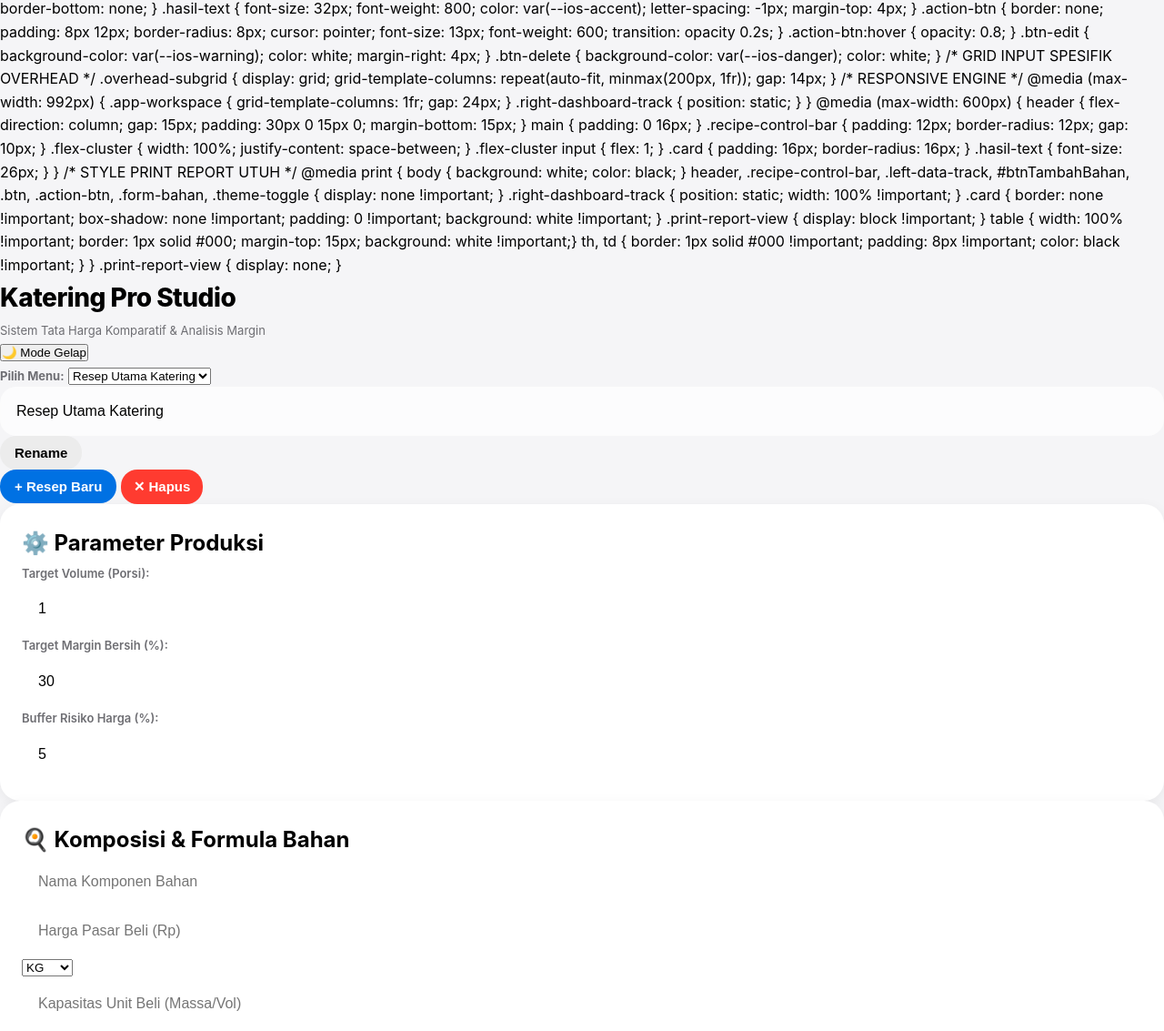
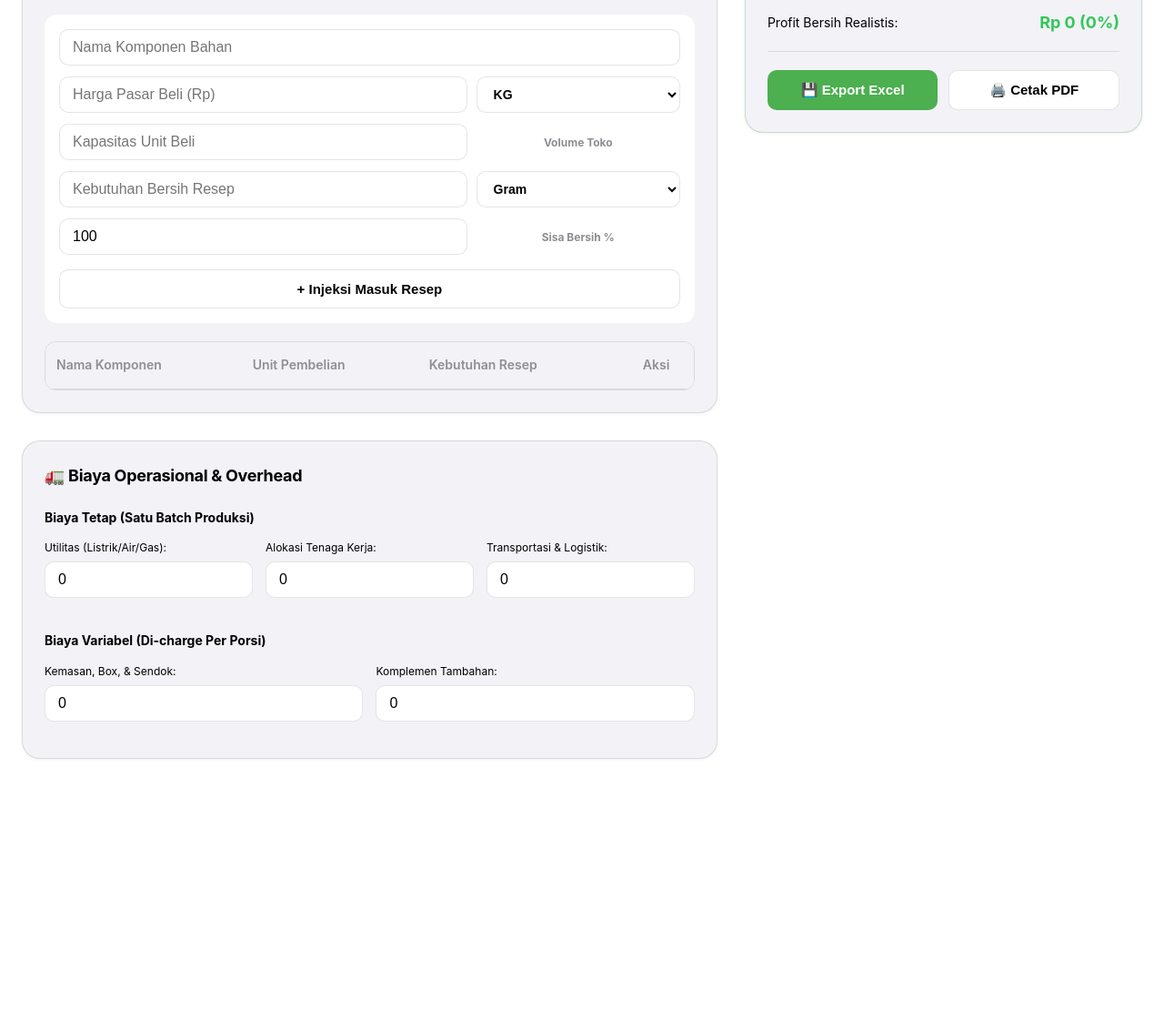
Before and after one commit to workerblood1210/kasir-promax, a plain HTML site: page CATERING TOOLS/index.html in a window 1280 px wide. Shown: the part 540-1673 px from the top of the page at 91% size. After the commit the page ends 1414 px from the top, so only its background shows below. Drawn offline with Linux system fonts and the light colour scheme.

Commit message:
Update index.html

```diff
--- a/CATERING TOOLS/index.html
+++ b/CATERING TOOLS/index.html
@@ -7,15 +7,29 @@
 
     <link rel="stylesheet" href="core.css">
     <link rel="manifest" href="manifest.json">
-    <meta name="theme-color" content="#0071e3">
+    <meta name="theme-color" content="#4CAF50">
 
     <style>
         /* ======================================================================
-           MINIMALIST ENTERPRISE LAYOUT & THEME ENGINE (CTO ARCHITECTURE)
+           MINIMALIST ENTERPRISE LAYOUT & THEME ENGINE
            ====================================================================== */
 
+        :root {
+            --ios-bg-primary: #ffffff;
+            --ios-bg-secondary: #f2f2f7;
+            --ios-bg-tertiary: #ffffff;
+            --ios-text-primary: #000000;
+            --ios-text-secondary: #8e8e93;
+            --ios-accent: #4CAF50;
+            --ios-success: #34c759;
+            --ios-warning: #ff9500;
+            --ios-danger: #ff3b30;
+            --glass-border: rgba(0,0,0,0.1);
+            --shadow-sm: 0 2px 8px rgba(0,0,0,0.05);
+            --shadow-xs: 0 1px 4px rgba(0,0,0,0.05);
+        }
+
         /* DARK MODE VARIABLES INJECTION */
-<style>
         :root.dark-theme {
             --ios-bg-primary: #000000;
             --ios-bg-secondary: #1c1c1e;
@@ -27,13 +41,6 @@
             --shadow-xs: 0 1px 4px rgba(0,0,0,0.5);
             color-scheme: dark;
         }
-
-        body {
-            background-color: var(--ios-bg-primary);
-            /* ... sisa kode CSS body, header, dll bawahnya ... */
-        }
-    </style>
-        </script>
 
         body {
             background-color: var(--ios-bg-primary);
@@ -136,7 +143,7 @@
             top: 30px;
         }
 
-        /* RE-ARCHITECTED ELEMENTS */
+        /* CARD ELEMENTS */
         .card {
             background: var(--ios-bg-secondary);
             border-radius: 20px;
@@ -208,7 +215,7 @@
             color: var(--ios-text-secondary);
         }
 
-        /* FIX INPUT TEXT WARNA DI DARK MODE */
+        /* INPUT TEXT COMPONENT */
         input.input {
             background: var(--ios-bg-tertiary);
             color: var(--ios-text-primary);
@@ -237,6 +244,19 @@
             margin-top: 4px;
         }
 
+        /* BUTTONS */
+        .btn {
+            background: var(--ios-bg-tertiary);
+            color: var(--ios-text-primary);
+            border: 1px solid var(--glass-border);
+            padding: 10px 16px;
+            border-radius: 10px;
+            font-weight: 600;
+            cursor: pointer;
+        }
+        .btn-primary { background: var(--ios-accent); color: white; border: none; }
+        .btn-secondary { background: var(--ios-bg-tertiary); border: 1px solid var(--glass-border); }
+
         .action-btn {
             border: none;
             padding: 8px 12px;
@@ -250,7 +270,7 @@
         .btn-edit { background-color: var(--ios-warning); color: white; margin-right: 4px; }
         .btn-delete { background-color: var(--ios-danger); color: white; }
 
-        /* GRID INPUT SPESIFIK OVERHEAD */
+        /* OVERHEAD SUBGRID */
         .overhead-subgrid {
             display: grid;
             grid-template-columns: repeat(auto-fit, minmax(200px, 1fr));
@@ -273,7 +293,7 @@
             .hasil-text { font-size: 26px; }
         }
 
-        /* STYLE PRINT REPORT UTUH */
+        /* PRINT REPORT SYSTEM */
         @media print {
             body { background: white; color: black; }
             header, .recipe-control-bar, .left-data-track, #btnTambahBahan, .btn, .action-btn, .form-bahan, .theme-toggle {
@@ -287,51 +307,64 @@
         }
         .print-report-view { display: none; }
     </style>
+
+    <!-- ANTI-FLASH THEME ENGINE JAVASCRIPT (Ditaruh aman di bawah style) -->
+    <script>
+        const savedTheme = localStorage.getItem('katering-theme');
+        const systemDark = window.matchMedia('(prefers-color-scheme: dark)').matches;
+        if (savedTheme === 'dark' || (!savedTheme && systemDark)) {
+            document.documentElement.classList.add('dark-theme');
+        }
+    </script>
 </head>
 <body>
 
     <main>
+        <!-- TOP NAVIGATION & HEADER WITH DARK MODE TOGGLE -->
         <header>
             <div>
-                <h1 class="h1" style="margin: 0 0 4px 0; font-size: 28px; font-weight: 800; letter-spacing: -0.5px;">Katering Pro Studio</h1>
-                <p class="caption" style="margin: 0; color: var(--ios-text-secondary);">Sistem Tata Harga Komparatif & Analisis Margin</p>
+                <h1 style="margin: 0 0 4px 0; font-size: 28px; font-weight: 800; letter-spacing: -0.5px;">Katering Pro Studio</h1>
+                <p style="margin: 0; color: var(--ios-text-secondary);">Sistem Tata Harga Komparatif & Analisis Margin</p>
             </div>
             <button class="theme-toggle" onclick="toggleThemeCore()" id="btnThemeToggle">
                 🌙 Mode Gelap
             </button>
         </header>
 
+        <!-- TOOLBAR MANAJEMEN MULTI-RESEP -->
         <div class="recipe-control-bar" id="recipeBar">
             <div class="flex-cluster">
-                <span class="caption" style="font-weight: 700; color: var(--ios-text-secondary);">Pilih Menu:</span>
+                <span style="font-weight: 700; color: var(--ios-text-secondary);">Pilih Menu:</span>
                 <select id="recipeSelector" class="select-ios" onchange="switchRecipeUI()"></select>
             </div>
             <div class="flex-cluster">
                 <input type="text" id="recipeNameInput" class="input" placeholder="Ganti nama resep" style="margin-bottom: 0;">
-                <button class="btn btn-secondary tap" onclick="renameRecipeUI()" style="padding: 10px 16px;">Rename</button>
+                <button class="btn btn-secondary" onclick="renameRecipeUI()" style="padding: 10px 16px;">Rename</button>
             </div>
             <div class="flex-cluster">
-                <button class="btn btn-primary tap" onclick="createNewRecipeUI()" style="padding: 10px 16px;">+ Resep Baru</button>
-                <button class="btn tap" style="background: var(--ios-danger); color:white; padding: 10px 14px;" onclick="deleteRecipeUI()">✕ Hapus</button>
+                <button class="btn btn-primary" onclick="createNewRecipeUI()" style="padding: 10px 16px;">+ Resep Baru</button>
+                <button class="btn" style="background: var(--ios-danger); color:white; padding: 10px 14px;" onclick="deleteRecipeUI()">✕ Hapus</button>
             </div>
         </div>
 
+        <!-- TWO-TRACK APP WORKSPACE -->
         <div class="app-workspace">
 
+            <!-- TRACK KIRI: MANAGEMENT DATA INPUT -->
             <div class="left-data-track">
                 <section id="konfigurasi" class="card">
                     <h2 class="card-title">⚙️ Parameter Produksi</h2>
                     <div class="overhead-subgrid">
                         <div class="form-group">
-                            <label class="caption" style="font-weight: 600;">Target Volume (Porsi):</label>
+                            <label style="font-weight: 600; font-size: 14px;">Target Volume (Porsi):</label>
                             <input type="number" class="input" id="inputPorsi" value="1" min="1" oninput="updateConfigLive()">
                         </div>
                         <div class="form-group">
-                            <label class="caption" style="font-weight: 600;">Target Margin Bersih (%):</label>
+                            <label style="font-weight: 600; font-size: 14px;">Target Margin Bersih (%):</label>
                             <input type="number" class="input" id="inputMargin" value="30" min="0" oninput="updateConfigLive()">
                         </div>
                         <div class="form-group">
-                            <label class="caption" style="font-weight: 600;">Buffer Risiko Harga (%):</label>
+                            <label style="font-weight: 600; font-size: 14px;">Buffer Risiko Harga (%):</label>
                             <input type="number" class="input" id="inputBuffer" value="5" min="0" oninput="updateConfigLive()">
                         </div>
                     </div>
@@ -344,7 +377,7 @@
                             <input type="text" class="input" id="namaBahan" placeholder="Nama Komponen Bahan">
                         </div>
                         <div class="input-row-grid">
-                            <input type="number" class="input" id="hargaBeli" placeholder="Harga Pasar Beli (Rp)" style="margin-bottom: 0;">
+                            <input type="number" class="input" id="hargaBeli" placeholder="Harga Pasar Beli (Rp)">
                             <select id="satuanBeli" class="select-ios">
                                 <option value="kg">KG</option>
                                 <option value="gr">Gram</option>
@@ -354,11 +387,11 @@
                             </select>
                         </div>
                         <div class="input-row-grid">
-                            <input type="number" class="input" id="beratBeli" placeholder="Kapasitas Unit Beli (Massa/Vol)" style="margin-bottom: 0;">
-                            <span class="caption" style="align-self: center; font-weight: 700; text-align: center; color: var(--ios-text-secondary);">Volume Toko</span>
+                            <input type="number" class="input" id="beratBeli" placeholder="Kapasitas Unit Beli">
+                            <span style="align-self: center; font-weight: 700; text-align: center; color: var(--ios-text-secondary); font-size: 12px;">Volume Toko</span>
                         </div>
                         <div class="input-row-grid">
-                            <input type="number" class="input" id="beratDipakai" placeholder="Kebutuhan Bersih Resep" style="margin-bottom: 0;">
+                            <input type="number" class="input" id="beratDipakai" placeholder="Kebutuhan Bersih Resep">
                             <select id="satuanPakai" class="select-ios">
                                 <option value="gr">Gram</option>
                                 <option value="kg">KG</option>
@@ -368,10 +401,10 @@
                             </select>
                         </div>
                         <div class="input-row-grid">
-                            <input type="number" class="input" id="yieldBahan" placeholder="Yield Faktor (%)" value="100" style="margin-bottom: 0;">
-                            <span class="caption" style="align-self: center; font-weight: 700; text-align: center; color: var(--ios-text-secondary);">Sisa Bersih %</span>
+                            <input type="number" class="input" id="yieldBahan" placeholder="Yield Faktor (%)" value="100">
+                            <span style="align-self: center; font-weight: 700; text-align: center; color: var(--ios-text-secondary); font-size: 12px;">Sisa Bersih %</span>
                         </div>
-                        <button class="btn btn-secondary tap" onclick="tambahBahanUI()" id="btnTambahBahan" style="padding: 12px; font-weight: 700; margin-top: 4px;">+ Injeksi Masuk Resep</button>
+                        <button class="btn btn-secondary" onclick="tambahBahanUI()" id="btnTambahBahan" style="padding: 12px; font-weight: 700; margin-top: 4px;">+ Injeksi Masuk Resep</button>
                     </div>
 
                     <div class="table-container">
@@ -392,31 +425,31 @@
                 <section id="overhead" class="card">
                     <h2 class="card-title">🚛 Biaya Operasional & Overhead</h2>
                     <div style="margin-bottom: 20px;">
-                        <p class="caption" style="font-weight: 700; color: var(--ios-text-primary); margin-bottom: 12px;">Biaya Tetap (Satu Batch Produksi)</p>
+                        <p style="font-weight: 700; color: var(--ios-text-primary); margin-bottom: 12px; font-size: 14px;">Biaya Tetap (Satu Batch Produksi)</p>
                         <div class="overhead-subgrid">
                             <div class="form-group">
-                                <label class="caption">Utilitas (Listrik/Air/Gas):</label>
+                                <label style="font-size: 12px;">Utilitas (Listrik/Air/Gas):</label>
                                 <input type="number" class="input" id="ovhListrik" oninput="updateOverheadLive()">
                             </div>
                             <div class="form-group">
-                                <label class="caption">Alokasi Tenaga Kerja Kerja:</label>
+                                <label style="font-size: 12px;">Alokasi Tenaga Kerja:</label>
                                 <input type="number" class="input" id="ovhTenaga" oninput="updateOverheadLive()">
                             </div>
                             <div class="form-group">
-                                <label class="caption">Transportasi & Logistik:</label>
+                                <label style="font-size: 12px;">Transportasi & Logistik:</label>
                                 <input type="number" class="input" id="ovhTransport" oninput="updateOverheadLive()">
                             </div>
                         </div>
                     </div>
                     <div>
-                        <p class="caption" style="font-weight: 700; color: var(--ios-text-primary); margin-bottom: 12px;">Biaya Variabel (Di-charge Per Porsi)</p>
+                        <p style="font-weight: 700; color: var(--ios-text-primary); margin-bottom: 12px; font-size: 14px;">Biaya Variabel (Di-charge Per Porsi)</p>
                         <div class="overhead-subgrid">
                             <div class="form-group">
-                                <label class="caption">Kemasan, Box, & Sendok:</label>
+                                <label style="font-size: 12px;">Kemasan, Box, & Sendok:</label>
                                 <input type="number" class="input" id="ovhKemasan" oninput="updateOverheadLive()">
                             </div>
                             <div class="form-group">
-                                <label class="caption">Komplemen Tambahan:</label>
+                                <label style="font-size: 12px;">Komplemen Tambahan:</label>
                                 <input type="number" class="input" id="ovhLain" oninput="updateOverheadLive()">
                             </div>
                         </div>
@@ -425,27 +458,28 @@
 
             </div>
 
+            <!-- TRACK KANAN: STICKY LIVE FINANCIAL SUMMARY ENGINE -->
             <div class="right-dashboard-track">
-                <section id="dashboard-hasil" class="card" style="border: 1px solid rgba(0, 113, 227, 0.3);">
+                <section id="dashboard-hasil" class="card" style="border: 1px solid rgba(76, 175, 80, 0.3);">
                     <h2 class="card-title" style="color: var(--ios-accent);">📊 Ringkasan Finansial</h2>
                     <div class="metric-block">
-                        <p class="caption" style="margin: 0; font-weight: 600;">Rekomendasi Harga Jual (Per Porsi):</p>
+                        <p style="margin: 0; font-weight: 600; font-size: 14px;">Rekomendasi Harga Jual (Per Porsi):</p>
                         <div id="hasilHargaJual" class="hasil-text">Rp 0</div>
                     </div>
                     <div class="metric-block" style="display: flex; justify-content: space-between; align-items: center;">
                         <div>
-                            <p class="caption" style="margin: 0;">HPP Aman Kontingensi:</p>
+                            <p style="margin: 0; font-size: 14px;">HPP Aman Kontingensi:</p>
                             <span style="font-size: 12px; color: var(--ios-text-secondary);">(Bahan + Overhead + Buffer)</span>
                         </div>
                         <div id="hasilHPPAman" style="font-size: 18px; font-weight: 700; color: var(--ios-text-primary);">Rp 0</div>
                     </div>
                     <div class="metric-block" style="display: flex; justify-content: space-between; align-items: center;">
-                        <p class="caption" style="margin: 0;">Profit Bersih Realistis:</p>
+                        <p style="margin: 0; font-size: 14px;">Profit Bersih Realistis:</p>
                         <div id="hasilProfit" style="font-size: 18px; font-weight: 700; color: var(--ios-success);">Rp 0</div>
                     </div>
                     <div style="display: grid; grid-template-columns: 1fr 1fr; gap: 12px; margin-top: 20px;">
-                        <button class="btn btn-primary tap" onclick="AppController.exportKeExcel()" style="padding: 12px; font-weight: 600;">💾 Export Excel</button>
-                        <button class="btn btn-secondary tap" onclick="triggerPDFPrint()" style="padding: 12px; font-weight: 600;">🖨️ Cetak PDF</button>
+                        <button class="btn btn-primary" onclick="AppController.exportKeExcel()" style="padding: 12px; font-weight: 600;">💾 Export Excel</button>
+                        <button class="btn btn-secondary" onclick="triggerPDFPrint()" style="padding: 12px; font-weight: 600;">🖨️ Cetak PDF</button>
                     </div>
 
                     <div class="print-report-view">
@@ -470,8 +504,10 @@
         </div>
     </main>
 
+    <!-- LOGIKA JAVASCRIPT APLIKASI -->
     <script src="script.js"></script>
 
+    <!-- THEME TOGGLE LOGIC -->
     <script>
         function updateThemeButtonUI() {
             const isDark = document.documentElement.classList.contains('dark-theme');
@@ -484,10 +520,10 @@
             updateThemeButtonUI();
         }
 
-        // Initialize button text on DOM Load
         window.addEventListener('DOMContentLoaded', updateThemeButtonUI);
     </script>
 
+    <!-- LIVE CONFIG & ENGINE SYNC -->
     <script>
         function updateConfigLive() {
             AppController.updateKonfigurasi('targetPorsi', document.getElementById('inputPorsi').value);
@@ -507,6 +543,7 @@
 
         function syncRecipeSelectors() {
             const selector = document.getElementById('recipeSelector');
+            if(!selector) return;
             selector.innerHTML = '';
             AppState.recipes.forEach(r => {
                 const opt = document.createElement('option');
@@ -566,6 +603,7 @@
 
         function renderTabelBahan() {
             const tbody = document.getElementById('listBahanBody');
+            if(!tbody) return;
             tbody.innerHTML = '';
             const r = CateringEngine.getLiveRecipe();
 
@@ -574,11 +612,11 @@
                 const tr = document.createElement('tr');
                 tr.innerHTML = `
                     <td><strong>${item.nama}</strong><br><span style="font-size:12px; color:var(--ios-accent); font-weight:600;">Cost: ${Utils.formatRupiah(subtotal)}</span></td>
-                    <td class="caption">${Utils.formatRupiah(item.hargaBeli)}<br>/ ${item.beratBeli} ${item.satuanBeli.toUpperCase()}</td>
-                    <td class="caption">${item.beratDipakai} ${item.satuanPakai.toUpperCase()}<br>Yield ${item.yieldFactor}%</td>
+                    <td>${Utils.formatRupiah(item.hargaBeli)}<br>/ ${item.beratBeli} ${item.satuanBeli.toUpperCase()}</td>
+                    <td>${item.beratDipakai} ${item.satuanPakai.toUpperCase()}<br>Yield ${item.yieldFactor}%</td>
                     <td style="text-align:center; vertical-align:middle;">
-                        <button onclick="editBahanUI('${item.id}')" class="action-btn btn-edit tap">✎</button>
-                        <button onclick="hapusBahanUI('${item.id}')" class="action-btn btn-delete tap">✕</button>
+                        <button onclick="editBahanUI('${item.id}')" class="action-btn btn-edit">✎</button>
+                        <button onclick="hapusBahanUI('${item.id}')" class="action-btn btn-delete">✕</button>
                     </td>
                 `;
                 tbody.appendChild(tr);
@@ -660,14 +698,18 @@
         }
 
         window.onload = async function() {
-            await AppController.init();
-            loadActiveRecipeToForm();
+            if(typeof AppController !== 'undefined') {
+                await AppController.init();
+                loadActiveRecipeToForm();
+            }
         };
     </script>
+
+    <!-- REGISTER SERVICE WORKER -->
     <script>
         if ('serviceWorker' in navigator) {
             window.addEventListener('load', () => {
-                navigator.serviceWorker.register('/sw.js')
+                navigator.serviceWorker.register('sw.js')
                     .then(reg => console.log('Service Worker Standby. Mode Offline Aktif!'))
                     .catch(err => console.error('Service Worker Gagal dimuat.', err));
             });
```
